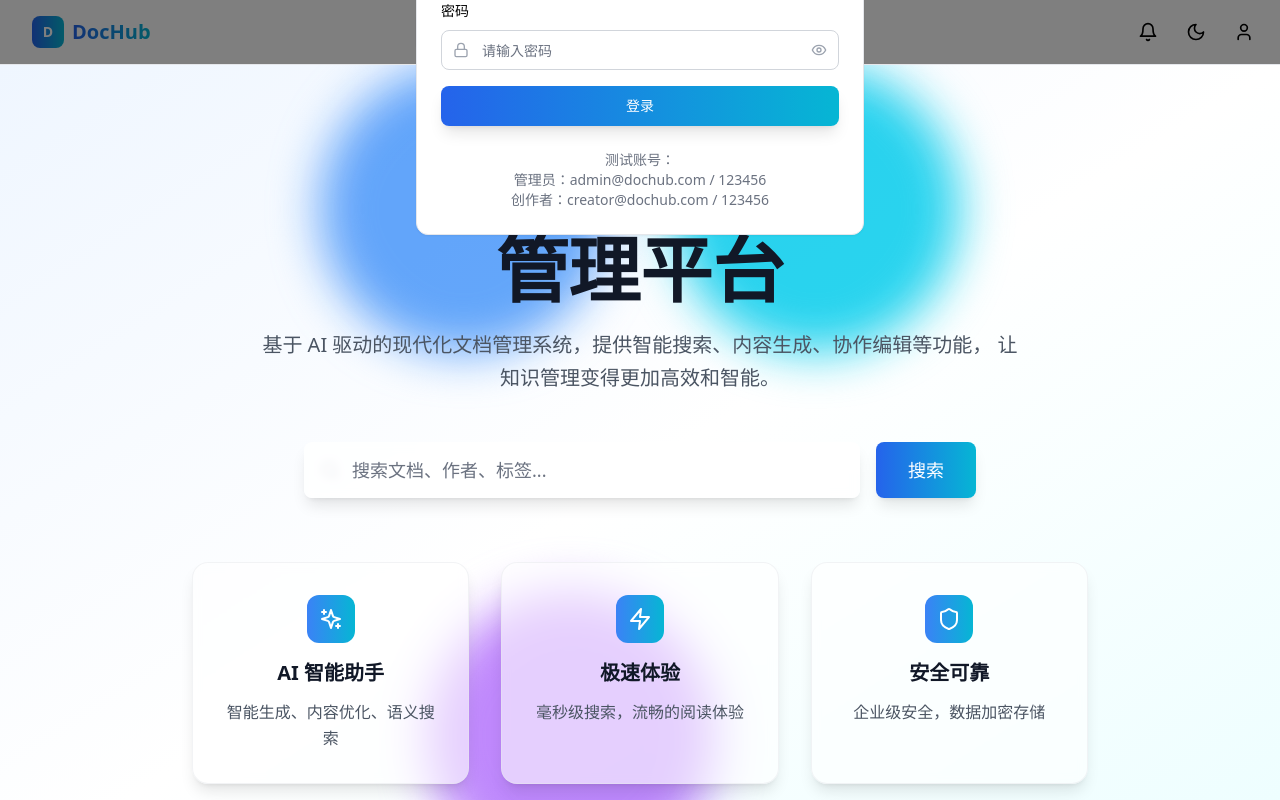
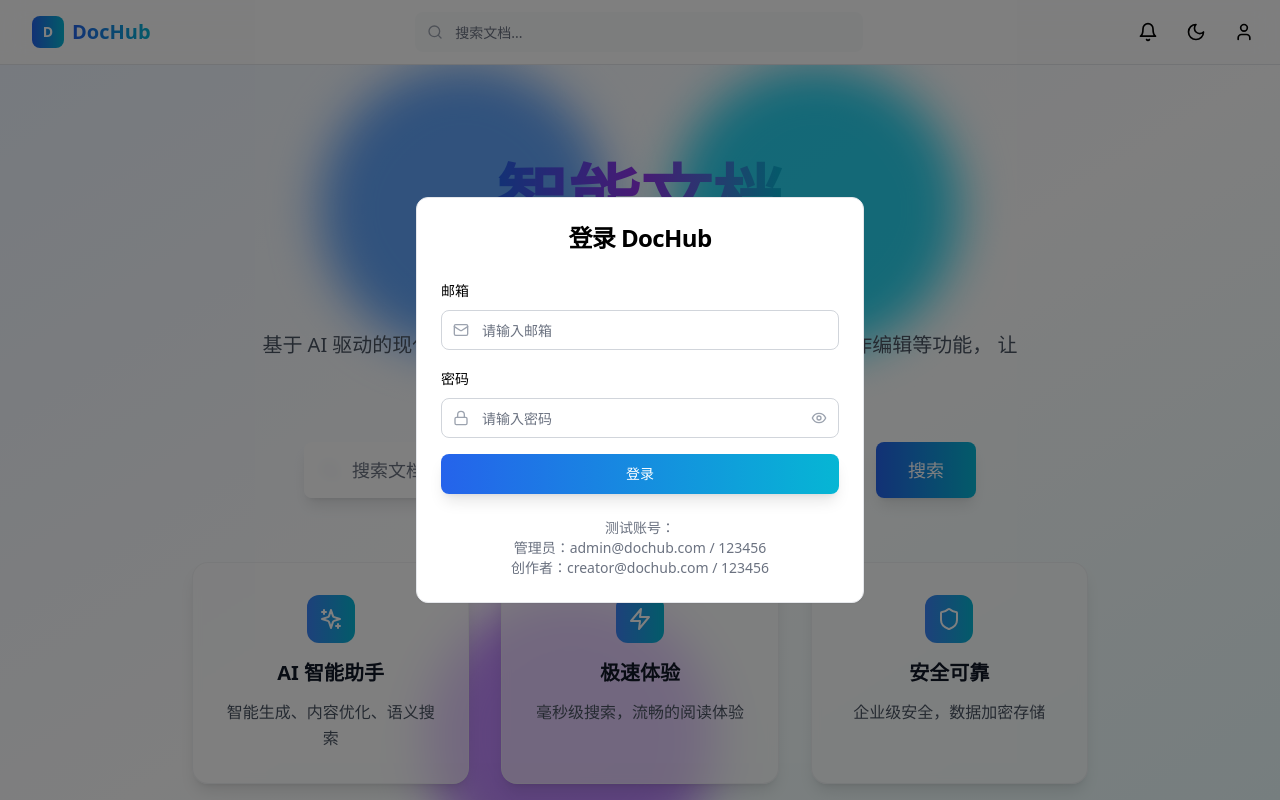
Before and after one commit to qishiyou/AI-dochub, a React (Vite) app: page / in a window 1280 px wide. Both pictures are taken after a click on the button 1244 px from the left and 32 px from the top of the page. Shown: the top 800 px of the page. Built offline with nearby package versions, Linux system fonts and the light colour scheme.

Commit message:
修复登录弹窗位置

```diff
--- a/src/components/auth/LoginForm.tsx
+++ b/src/components/auth/LoginForm.tsx
@@ -35,7 +35,8 @@ export function LoginForm({ onClose }: LoginFormProps) {
       initial={{ opacity: 0 }}
       animate={{ opacity: 1 }}
       exit={{ opacity: 0 }}
-      className="fixed inset-0 bg-black/50 flex items-center justify-center z-50 p-4"
+      className="fixed inset-0 bg-black/50 flex items-center justify-center p-4"
+      style={{ zIndex: 9999 }}
       onClick={onClose}
     >
       <motion.div
--- a/src/components/layout/Header.tsx
+++ b/src/components/layout/Header.tsx
@@ -7,6 +7,7 @@ import { useAuthStore } from '../../store/authStore'
 import { LoginForm } from '../auth/LoginForm'
 import { motion } from 'framer-motion'
 import { cn } from '../../lib/utils'
+import { createPortal } from 'react-dom'
 
 export function Header() {
   const {
@@ -110,7 +111,10 @@ export function Header() {
         </div>
       </div>
 
-      {showLogin && <LoginForm onClose={() => setShowLogin(false)} />}
+      {showLogin && createPortal(
+        <LoginForm onClose={() => setShowLogin(false)} />,
+        document.body
+      )}
     </motion.header>
   )
 }
```
